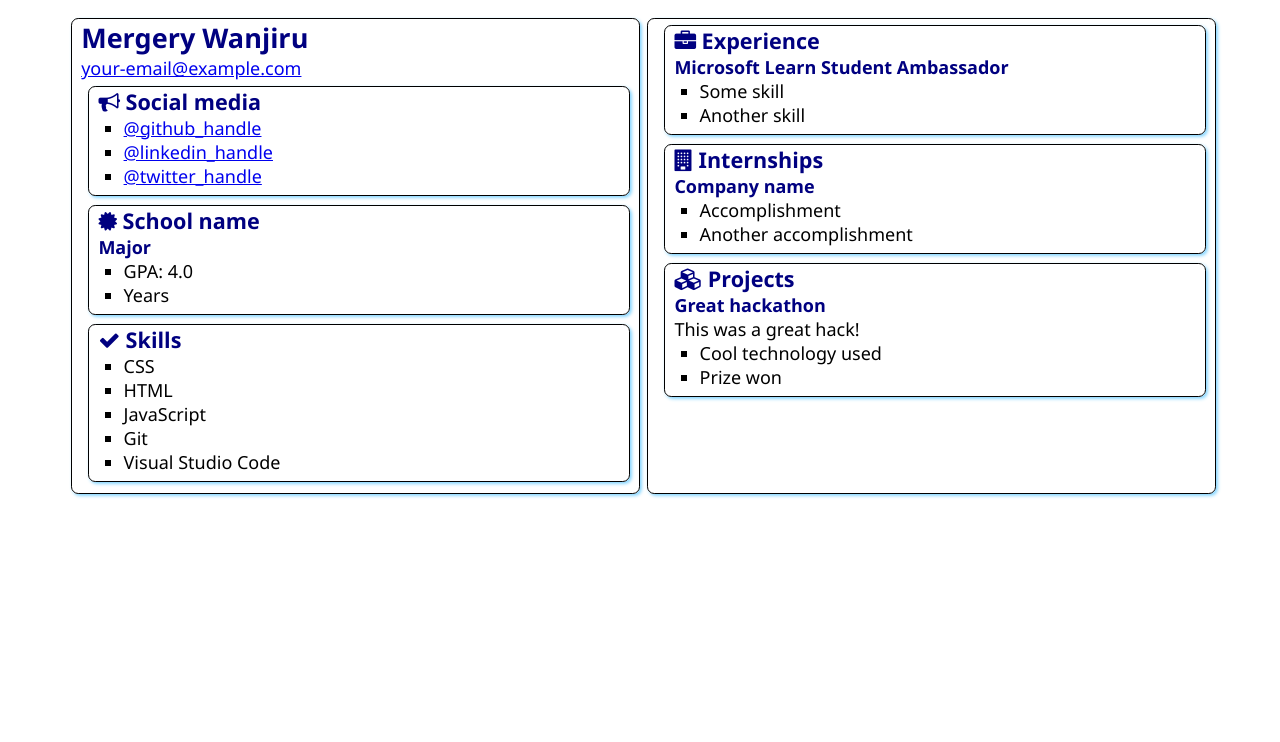
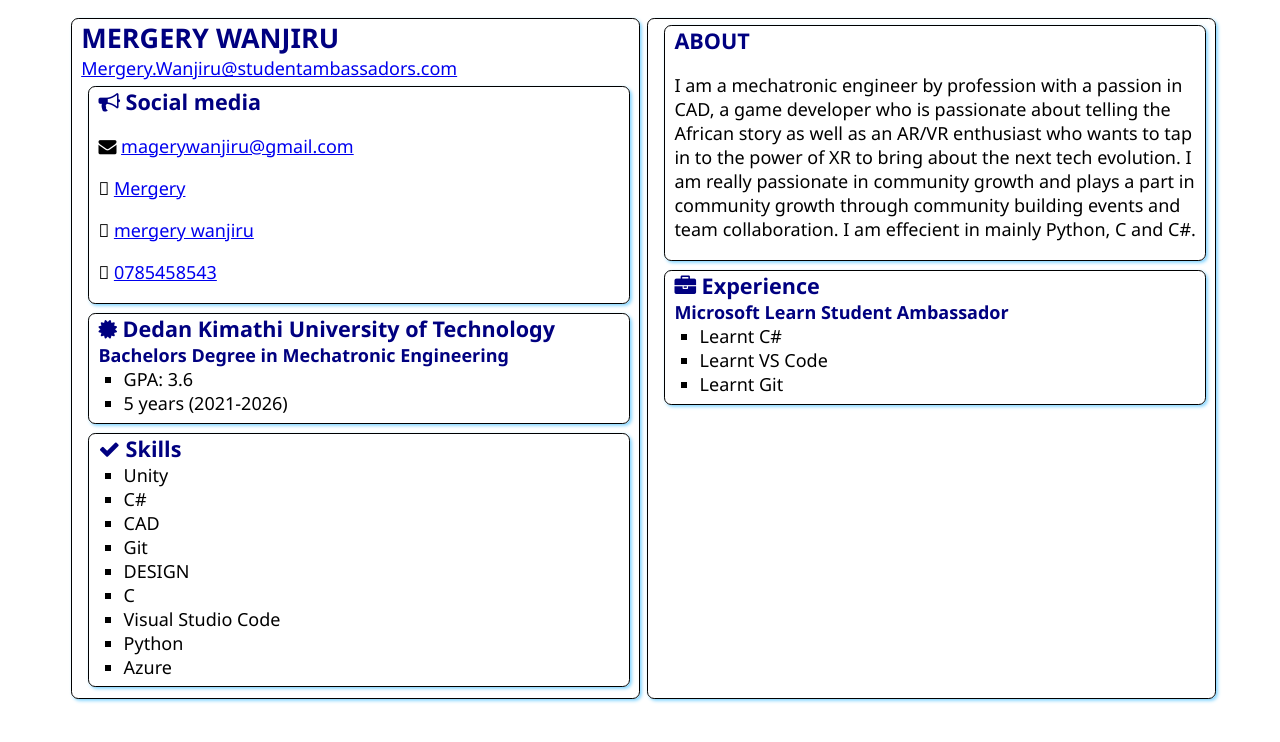
Before and after one commit to Mergery/SATechnicalOnboarding, a plain HTML site: page src/index.html in a window 1280 px wide. Drawn offline with Linux system fonts and the light colour scheme.

Commit message:
Update index.html
the final edits

```diff
--- a/src/index.html
+++ b/src/index.html
@@ -12,18 +12,31 @@
 <body>
     <main>
         <article class="box">
-            <h1>Mergery Wanjiru</h1>
-            <div><a href="mailto:your.email@example.com">your-email@example.com</a></div>
+            <h1>MERGERY WANJIRU</h1>
+            <div><a href="Mergery.Wanjiru@studentambassadors.com">Mergery.Wanjiru@studentambassadors.com</a></div>
 
             <section class="box">
                 <h2>
                     <i class="fa fa-bullhorn" aria-hidden="true"></i>
                     Social media
                 </h2>
-                <ul>
-                    <li><a href="https://github.com/<handle>">@github_handle</a></li>
-                    <li><a href="https://linkedin.com/in/<handle>">@linkedin_handle</a></li>
-                    <li><a href="https://twitter.com/<handle>">@twitter_handle</a></li>
+                <ul></ul>
+                    <p>
+                        <i class="fa fa-envelope" aria-hidden="true"></i>
+                        <a href="magerywanjiru@gmail.com">magerywanjiru@gmail.com</a>
+                    </p>
+                    <p>
+                        <i class="fab fa-github" aria-hidden="true"></i>
+                        <a href="http://github.com/Mergery">Mergery</a>
+                    </p>
+                    <p>
+                        <i class="fab fa-linkedin" aria-hidden="true"></i>
+                        <a href="https://www.linkedin.com/in/mergery-wanjiru-26b890245">mergery wanjiru</a>
+                    </p>
+					<p>
+                        <i class="fab fa-whatsapp" aria-hidden="true"></i>
+                        <a href="https://wa.me/+254785458543">0785458543</a>
+                    </p>
                 </ul>
             </section>
 
@@ -31,12 +44,12 @@
                 <div class="education">
                     <h2>
                         <i class="fa fa-certificate" aria-hidden="true"></i>
-                        School name
+                        Dedan Kimathi University of Technology
                     </h2>
-                    <h3>Major</h3>
+                    <h3>Bachelors Degree in Mechatronic Engineering</h3>
                     <ul>
-                        <li>GPA: 4.0</li>
-                        <li>Years</li>
+                        <li>GPA: 3.6</li>
+                        <li>5 years (2021-2026)</li>
                     </ul>
                 </div>
             </section>
@@ -47,15 +60,26 @@
                     Skills
                 </h2>
                 <ul>
-                    <li>CSS</li>
-                    <li>HTML</li>
-                    <li>JavaScript</li>
+                    <li>Unity</li>
+                    <li>C#</li>
+                    <li>CAD</li>
                     <li>Git</li>
+                    <li>DESIGN</li>
+                    <li>C</li>
                     <li>Visual Studio Code</li>
+                    <li>Python</li>
+                    <li>Azure</li>
                 </ul>
             </section>
         </article>
         <article class="box">
+            <section class="box">
+                <h2>ABOUT</h2>
+					<!-- about you -->
+                    <p>
+                        I am a mechatronic engineer by profession with a passion in CAD, a game developer who is passionate about telling the African story as well as an AR/VR enthusiast who wants to tap in to the power of XR to bring about the next tech evolution. I am really passionate in community growth and plays a part in community growth through community building events and team collaboration. I am effecient in mainly Python, C and C#.
+                    </p>
+            </section>
             <section class="box">
                 <h2>
                     <i class="fa fa-briefcase" aria-hidden="true"></i>
@@ -63,35 +87,12 @@
                 </h2>
                 <h3>Microsoft Learn Student Ambassador</h3>
                 <ul>
-                    <li>Some skill</li>
-                    <li>Another skill</li>
+                    <li>Learnt C#</li>
+                    <li>Learnt VS Code</li>
+                    <li>Learnt Git</li>
                 </ul>
             </section>
-            <section class="box">
-                <h2>
-                    <i class="fa fa-building" aria-hidden="true"></i>
-                    Internships
-                </h2>
 
-                <h3>Company name</h3>
-                <ul>
-                    <li>Accomplishment</li>
-                    <li>Another accomplishment</li>
-                </ul>
-            </section>
-            <section class="box">
-                <h2>
-                    <i class="fa fa-cubes" aria-hidden="true"></i>
-                    Projects
-                </h2>
-
-                <h3>Great hackathon</h3>
-                <div>This was a great hack!</div>
-                <ul>
-                    <li>Cool technology used</li>
-                    <li>Prize won</li>
-                </ul>
-            </section>
         </article>
 
     </main>
```
